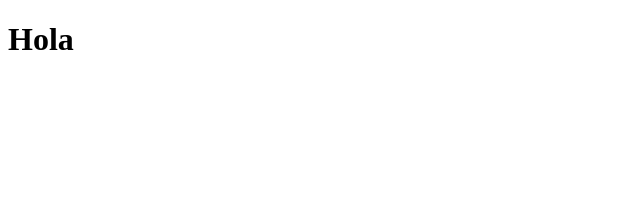
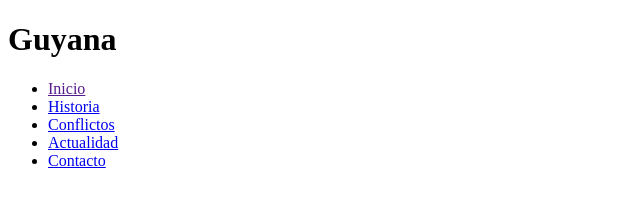
Before and after one commit to Gduranv/ejercicio1, a plain HTML site: page index.html in a window 1280 px wide. Shown: the whole page, without its empty margins (0-640 px from the left). Drawn offline with Linux system fonts and the light colour scheme.

Commit message:
Changes to be committed: new file:   actualidad.html new file:   conflictos.html new file:   contacto.html new file:   historia.html modified:   index.html

```diff
--- a/index.html
+++ b/index.html
@@ -7,6 +7,44 @@
     <title>Guyana</title>
 </head>
 <body>
-    <h1>Hola</h1>
+    <div class="container">
+        <h1>Guyana</h1>
+
+
+    <nav>
+        <ul>
+
+            <li><a href="">Inicio</a></li>
+            <li><a href="historia.html">Historia</a></li>
+            <li><a href="conflictos.html">Conflictos</a></li>
+            <li><a href="actualidad.html">Actualidad</a></li>
+            <li><a href="contacto.html">Contacto</a></li>
+
+        </ul>
+    </nav>
+
+    <div id="section">
+
+        <p>
+
+        </p>
+
+        <p>
+
+
+        </p>
+
+
+        <p>
+
+        </p>
+
+    </div>
+
+
+    </div>
+
+
+    <footer></footer>
 </body>
 </html>
```
Also changed, not shown: actualidad.html (added), conflictos.html (added), contacto.html (added), historia.html (added).
